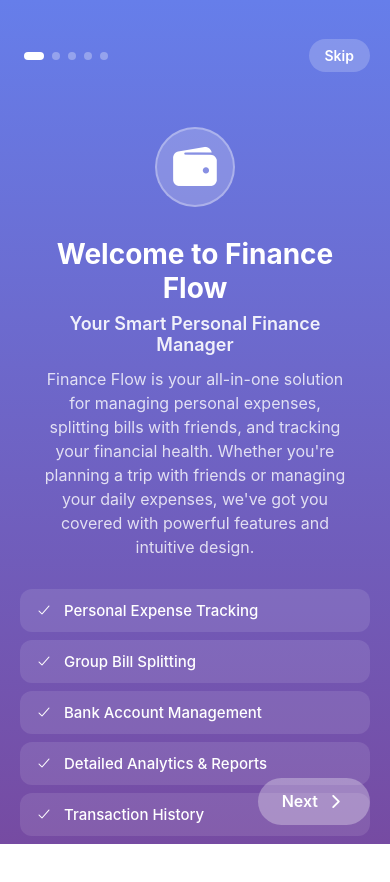
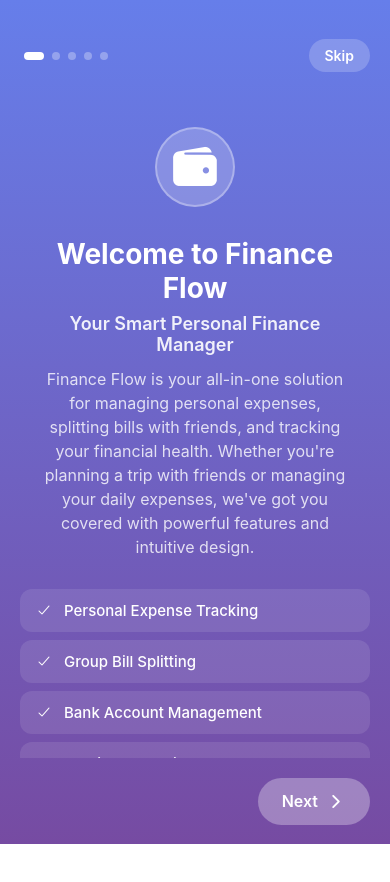
Before and after one commit to vamshigadde09/Finance_Flow, a React Native app in the folder FinanceFlow/: screen /UserGuide in a window 390 px wide. Shown: the top 882 px of the page. After the commit the page ends 844 px from the top, so only its background shows below. Built offline with nearby package versions, Linux system fonts and the light colour scheme; what react-native-worklets would draw is missing.

Commit message:
feat(guide): wrap UserGuide and ResetGuide content in ScrollView for full scrolling

```diff
--- a/FinanceFlow/components/Guide/ResetGuide.js
+++ b/FinanceFlow/components/Guide/ResetGuide.js
@@ -1,5 +1,5 @@
 import React from 'react';
-import { View, Text, TouchableOpacity, StyleSheet, Alert } from 'react-native';
+import { View, Text, TouchableOpacity, StyleSheet, Alert, ScrollView } from 'react-native';
 import { resetUserGuide } from './GuideUtils';
 
 const ResetGuide = () => {
@@ -13,11 +13,11 @@ const ResetGuide = () => {
     };
 
     return (
-        <View style={styles.container}>
+        <ScrollView contentContainerStyle={styles.container} showsVerticalScrollIndicator={true}>
             <TouchableOpacity style={styles.button} onPress={handleReset}>
                 <Text style={styles.buttonText}>Reset User Guide</Text>
             </TouchableOpacity>
-        </View>
+        </ScrollView>
     );
 };
 
--- a/FinanceFlow/components/Guide/UserGuide.js
+++ b/FinanceFlow/components/Guide/UserGuide.js
@@ -208,7 +208,11 @@ const UserGuide = ({ navigation }) => {
                         </View>
                     </ScrollView>
                 ) : (
-                    <View style={[styles.content, styles.contentContainer]}>
+                    <ScrollView
+                        style={styles.content}
+                        contentContainerStyle={styles.contentContainer}
+                        showsVerticalScrollIndicator={true}
+                    >
                         {/* Icon */}
                         <View style={styles.iconContainer}>
                             <View style={styles.iconWrapper}>
@@ -236,7 +240,7 @@ const UserGuide = ({ navigation }) => {
                                 </View>
                             ))}
                         </View>
-                    </View>
+                    </ScrollView>
                 )}
 
                 {/* Navigation */}
```
